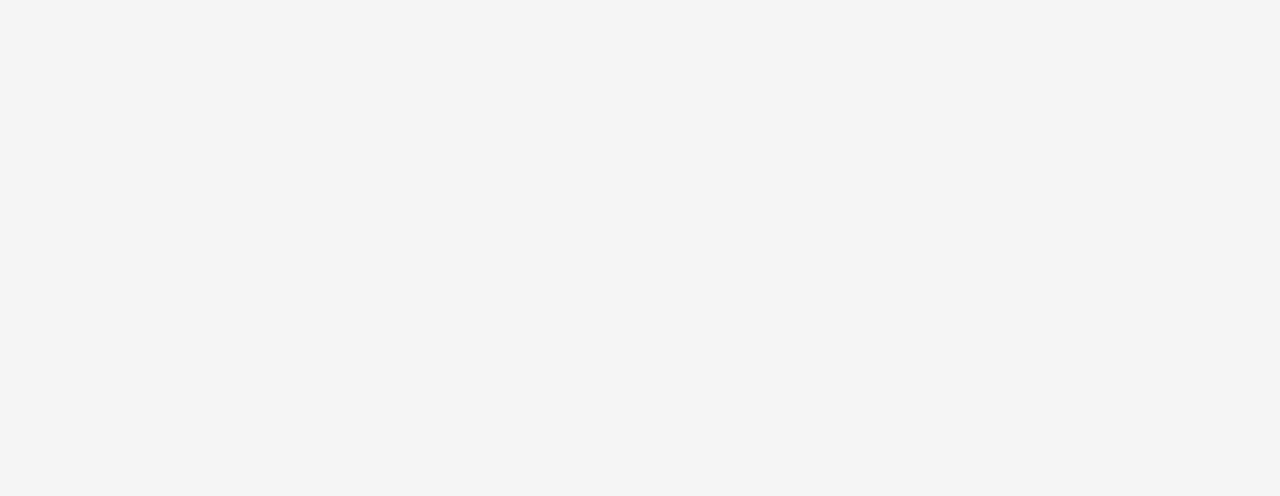
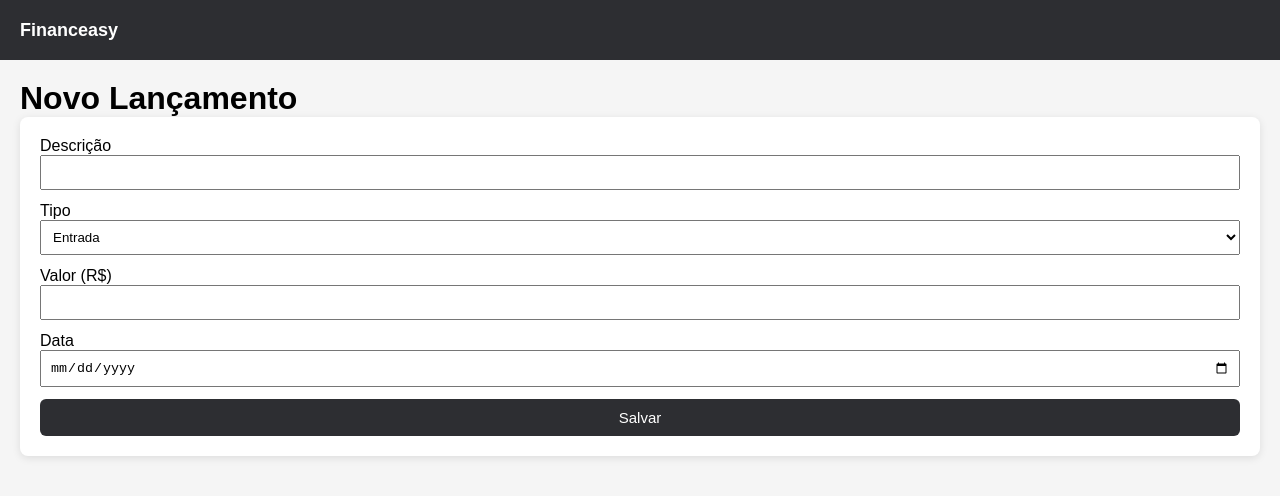
Before and after one commit to MaluAbrami/Financeasy-front, a React app in the folder react-ts/: page /entries/new in a window 1280 px wide. Before the commit this address had no page. Shown: the top 496 px of the page. Built offline with nearby package versions, Linux system fonts and the light colour scheme; the HTML template or start-up script is replaced by a standard one.

Commit message:
feat: criadas estruturas iniciais mockadas das paginas, layout, components necessários básicos

```diff
--- /dev/null
+++ b/react-ts/src/components/Button/Button.tsx
@@ -0,0 +1,26 @@
+type ButtonProps = {
+    label: string;
+    onClick?: () => void;
+    type?: "button" | "submit";
+};
+
+export function Button({ label, onClick, type = "button" }: ButtonProps) {
+        return (
+        <button
+        type={type}
+        onClick={onClick}
+        style={{
+            backgroundColor: "#2D2E32",
+            color: "white",
+            padding: "10px 16px",
+            borderRadius: "6px",
+            border: "none",
+            cursor: "pointer",
+            fontSize: "15px",
+            fontWeight: "500",
+        }}
+        >
+        {label}
+        </button>
+    );
+}
--- /dev/null
+++ b/react-ts/src/components/Card/Card.tsx
@@ -0,0 +1,21 @@
+import type { ReactNode } from "react";
+
+type CardProps = {
+    children: ReactNode;
+};
+
+export function Card({ children }: CardProps) {
+    return (
+        <div
+        style={{
+            backgroundColor: "white",
+            padding: "20px",
+            borderRadius: "8px",
+            boxShadow: "0px 2px 8px rgba(0,0,0,0.1)",
+            marginBottom: "20px",
+        }}
+        >
+        {children}
+        </div>
+    );
+}
--- /dev/null
+++ b/react-ts/src/components/Table/Table.tsx
@@ -0,0 +1,62 @@
+type Column = {
+    label: string;
+    key: string;
+};
+
+type TableProps = {
+    columns: Column[];
+    data: any[];
+};
+
+export function Table({ columns, data }: TableProps) {
+    return (
+        <table
+        style={{
+            width: "100%",
+            borderCollapse: "collapse",
+            backgroundColor: "white",
+            borderRadius: "8px",
+            overflow: "hidden",
+        }}
+        >
+            <thead>
+                <tr>
+                {columns.map((col) => (
+                    <th
+                    key={col.key}
+                    style={{
+                        textAlign: "left",
+                        padding: "12px",
+                        backgroundColor: "#2D2E32",
+                        color: "white",
+                        fontWeight: "600",
+                    }}
+                    >
+                    {col.label}
+                    </th>
+                ))}
+                </tr>
+            </thead>
+
+            <tbody>
+                {data.length === 0 && (
+                <tr>
+                    <td colSpan={columns.length} style={{ padding: "12px" }}>
+                    Nenhum registro encontrado.
+                    </td>
+                </tr>
+                )}
+
+                {data.map((row, index) => (
+                <tr key={index} style={{ borderBottom: "1px solid #eee" }}>
+                    {columns.map((col) => (
+                    <td key={col.key} style={{ padding: "12px" }}>
+                        {row[col.key]}
+                    </td>
+                    ))}
+                </tr>
+                ))}
+            </tbody>
+        </table>
+    );
+}
--- /dev/null
+++ b/react-ts/src/layout/MainLayout.tsx
@@ -0,0 +1,28 @@
+import type { ReactNode } from "react";
+
+type Props = {
+    children : ReactNode;
+}
+
+export function MainLayout({ children }: Props) {
+    return (
+        <div style={{ height: "100vh", display: "flex", flexDirection: "column" }}>
+        <header
+            style={{
+            height: "60px",
+            backgroundColor: "#2D2E32",
+            color: "white",
+            display: "flex",
+            alignItems: "center",
+            padding: "0 20px",
+            fontSize: "18px",
+            fontWeight: "bold",
+            }}
+        >
+            Financeasy
+        </header>
+
+        <main style={{ flex: 1, padding: "20px" }}>{children}</main>
+        </div>
+    );
+}
--- /dev/null
+++ b/react-ts/src/pages/EntriesPage.tsx
@@ -0,0 +1,34 @@
+import { MainLayout } from "../layout/MainLayout";
+import { Card } from "../components/Card/Card";
+import { Button } from "../components/Button/Button";
+import { Table } from "../components/Table/Table";
+import { Link } from "react-router-dom";
+
+export function EntriesPage() {
+    const mockEntries = [
+    { date: "2025-02-08", description: "Salário", type: "Entrada", amount: "R$ 5.000,00" },
+    { date: "2025-02-10", description: "Mercado", type: "Saída", amount: "R$ 320,00" },
+    { date: "2025-02-11", description: "Transporte", type: "Saída", amount: "R$ 45,00" }
+    ];
+
+    const columns = [
+    { label: "Data", key: "date" },
+    { label: "Descrição", key: "description" },
+    { label: "Tipo", key: "type" },
+    { label: "Valor", key: "amount" },
+    ];
+
+    return (
+        <MainLayout>
+            <h1>Lançamentos</h1>
+
+            <Card>
+                <Table columns={columns} data={mockEntries}></Table>
+            </Card>
+
+            <Link to={"/entries/new"}>
+                <Button label="Novo lançamento"/>
+            </Link>
+        </MainLayout>
+    );
+}
--- a/react-ts/src/pages/HomePage.tsx
+++ b/react-ts/src/pages/HomePage.tsx
@@ -1,8 +1,27 @@
+import { MainLayout } from "../layout/MainLayout";
+import { Button } from "../components/Button/Button";
+import { Card } from "../components/Card/Card";
+import { Link } from "react-router-dom";
+
 export function HomePage() {
     return (
-        <div>
+        <MainLayout>
             <h1>Dashboard Financeiro</h1>
             <p>Bem-vindo(a) ao seu controle financeiro pessoal!</p>
-        </div>
+
+            <Card>
+                <h2>Resumo do mês</h2>
+                <p>Entradas: R$ 0,00</p>
+                <p>Saídas: R$ 0,00</p>
+                <p>Saldo: R$ 0,00</p>
+            </Card>
+
+            <Button label="Adicionar lançamento" onClick={() => alert("Em breve")}></Button>
+
+            <br />
+
+            <Link to={"/entries"}>Ver lançamentos</Link>
+
+        </MainLayout>
     );
 }
--- /dev/null
+++ b/react-ts/src/pages/NewEntryPage.tsx
@@ -0,0 +1,75 @@
+import { MainLayout } from "../layout/MainLayout";
+import { Card } from "../components/Card/Card";
+import { Button } from "../components/Button/Button";
+import { useState, type FormEvent } from "react";
+
+export function NewEntryPage() {
+    const [description, setDescription] = useState("");
+    const [type, setType] = useState("entrada");
+    const [amount, setAmount] = useState("");
+    const [date, setDate] = useState("");
+
+    function handleSubmit(e: FormEvent<HTMLFormElement>) {
+        e.preventDefault();
+        alert("Em breve enviaremos ao backend!")
+    }
+
+    return (
+        <MainLayout>
+            <h1>Novo Lançamento</h1>
+
+            <Card>
+                <form onSubmit={handleSubmit} style={{ display: "flex", flexDirection: "column", gap: "12px" }}>
+
+                    <div>
+                        <label>Descrição</label><br />
+                        <input
+                        type="text"
+                        value={description}
+                        onChange={(e) => setDescription(e.target.value)}
+                        style={{ padding: "8px", width: "100%" }}
+                        required
+                        />
+                    </div>
+
+                    <div>
+                        <label>Tipo</label><br />
+                        <select
+                        value={type}
+                        onChange={(e) => setType(e.target.value)}
+                        style={{ padding: "8px", width: "100%" }}
+                        >
+                        <option value="entrada">Entrada</option>
+                        <option value="saida">Saída</option>
+                        </select>
+                    </div>
+
+                    <div>
+                        <label>Valor (R$)</label><br />
+                        <input
+                        type="number"
+                        step="0.01"
+                        value={amount}
+                        onChange={(e) => setAmount(e.target.value)}
+                        style={{ padding: "8px", width: "100%" }}
+                        required
+                        />
+                    </div>
+
+                    <div>
+                        <label>Data</label><br />
+                        <input
+                        type="date"
+                        value={date}
+                        onChange={(e) => setDate(e.target.value)}
+                        style={{ padding: "8px", width: "100%" }}
+                        required
+                        />
+                    </div>
+
+                    <Button type="submit" label="Salvar" />
+                </form>
+            </Card>
+        </MainLayout>
+    );
+}
--- a/react-ts/src/routes/AppRoutes.tsx
+++ b/react-ts/src/routes/AppRoutes.tsx
@@ -1,11 +1,15 @@
 import { BrowserRouter, Routes, Route } from "react-router-dom";
 import { HomePage } from "../pages/HomePage.tsx";
+import { EntriesPage } from "../pages/EntriesPage.tsx";
+import { NewEntryPage } from "../pages/NewEntryPage.tsx";
 
 export function AppRoutes() {
     return (
         <BrowserRouter>
             <Routes>
                 <Route path="/" element={< HomePage />} />
+                <Route path="/entries" element={< EntriesPage /> }></Route>
+                <Route path="/entries/new" element={<NewEntryPage/>}></Route>
             </Routes>
         </BrowserRouter>
     );
```
